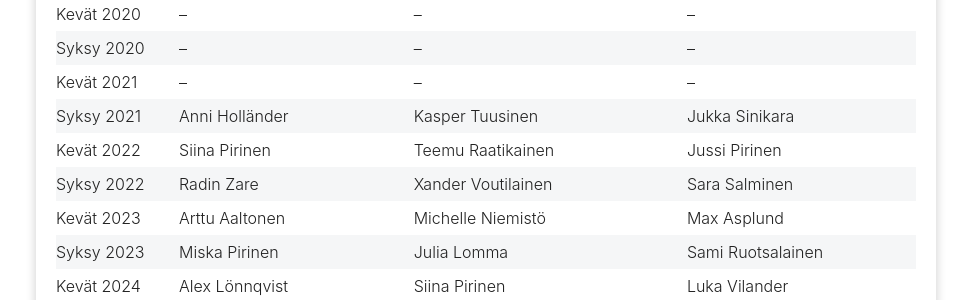
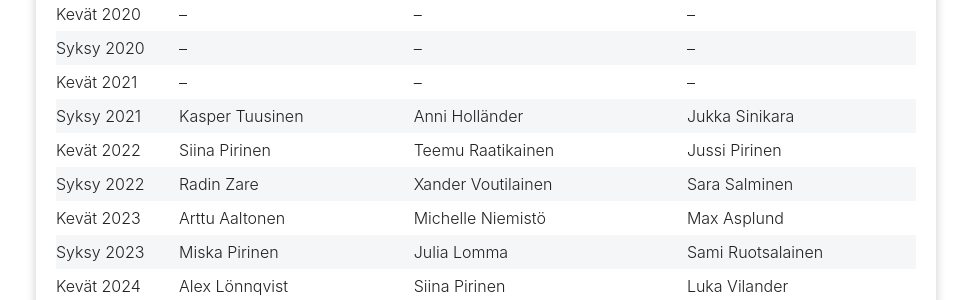
Before and after one commit to omahlama/eramiekkailu.fi, a Jekyll site: the page built from kauden-miekkailijat/index.md, in a window 1280 px wide and 900 px high, scrolled down 1738 px. Shown: the part 557-857 px from the top of the window, without its empty margins (154-1125 px from the left). Built offline with Jekyll 4.4.1, drawn with Linux system fonts in a browser that asks for light colours; nearby versions of some CDN libraries.

```diff
--- a/kauden-miekkailijat/index.md
+++ b/kauden-miekkailijat/index.md
@@ -58,7 +58,7 @@ Timo Sarpola oli jaoston erittäin pitkäaikainen jäsen, hän aloitti miekkailu
 | Kevät 2020 | -- | -- | -- |
 | Syksy 2020 | -- | -- | -- |
 | Kevät 2021 | -- | -- | -- |
-| Syksy 2021 | Anni Holländer | Kasper Tuusinen | Jukka Sinikara |
+| Syksy 2021 | Kasper Tuusinen | Anni Holländer | Jukka Sinikara |
 | Kevät 2022 | Siina Pirinen | Teemu Raatikainen | Jussi Pirinen |
 | Syksy 2022 | Radin Zare | Xander Voutilainen | Sara Salminen |
 | Kevät 2023 | Arttu Aaltonen | Michelle Niemistö | Max Asplund |
```
